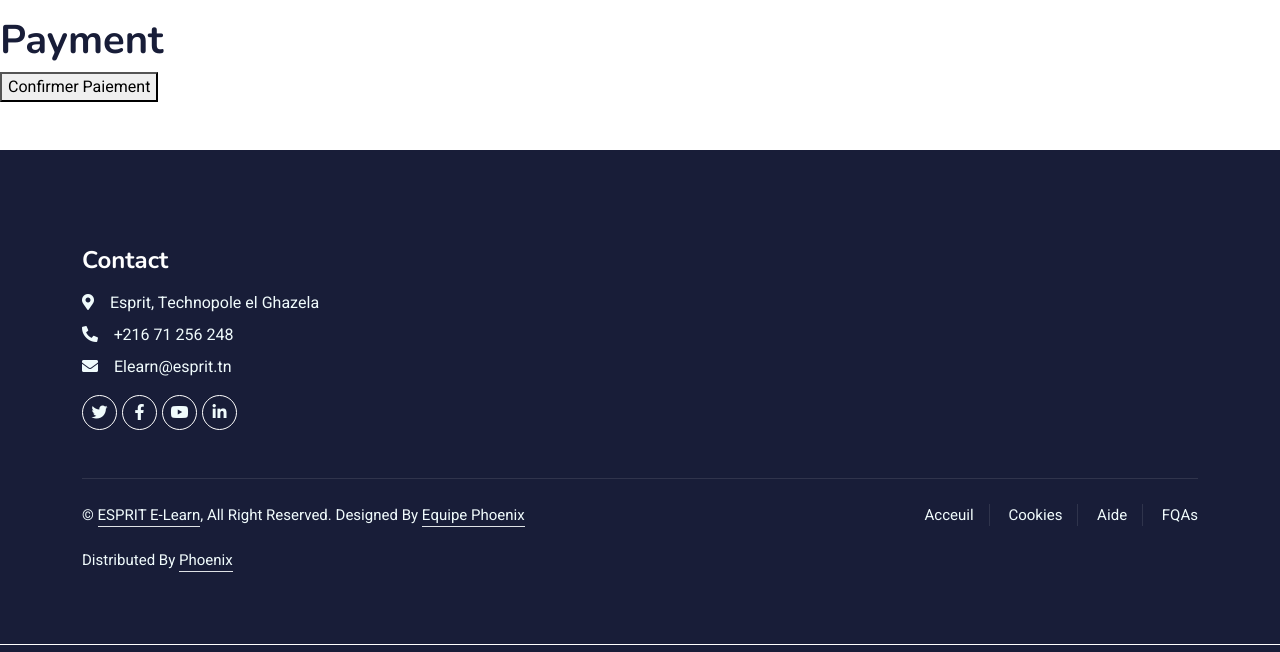
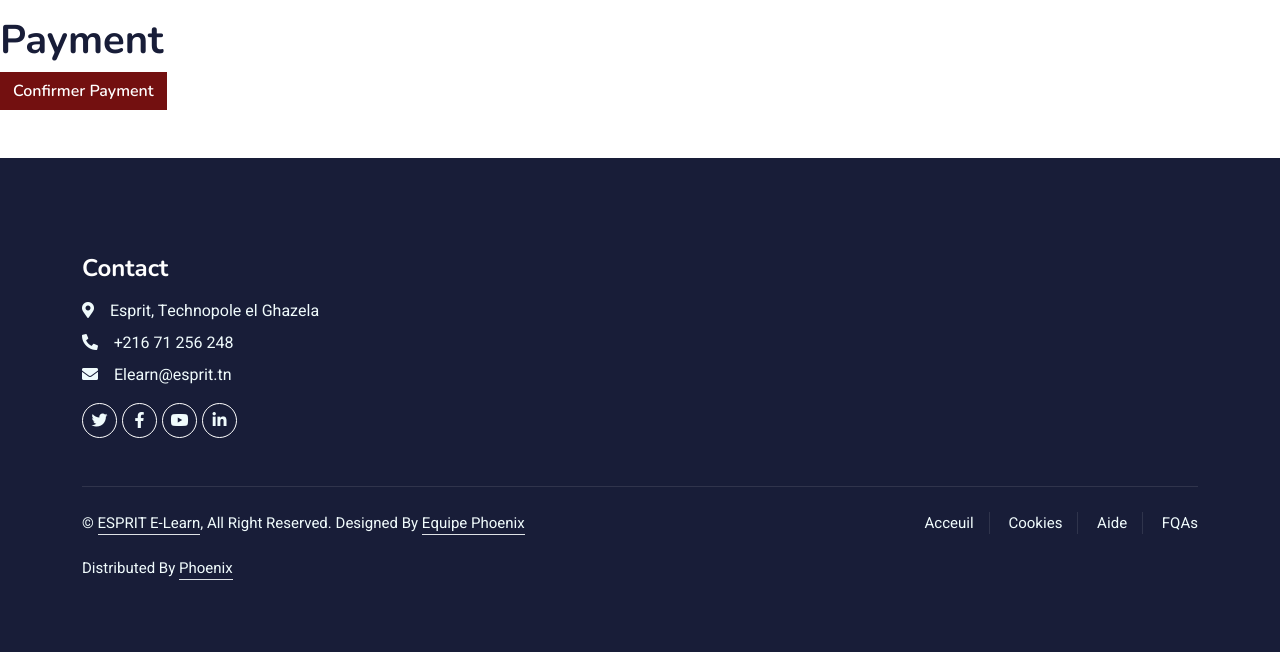
Before and after one commit to rayaabdelhafidh/EspritE-LearnWeb, a Symfony app: template templates/evenement/payment.html.twig in a window 1280 px wide. Shown: the part 155-807 px from the top of the page. Run offline with Twig, Linux system fonts and the light colour scheme; the template is opened without the code that fills it, so the values that code supplies are empty; some libraries are stand-ins or nearby versions.

Commit message:
modif button

```diff
--- a/templates/evenement/indexFront.html.twig
+++ b/templates/evenement/indexFront.html.twig
@@ -53,8 +53,6 @@
     <h1>Evenements ({{ evenements.getTotalItemCount }})</h1>
 
     <br>
-    <a href="{{ path('app_evenement_stat') }}"><button type="submit" class="btn btn-primary">Statistiques</button></a>
-
     <div class="row">
         {% for evenement in evenements %}
             <div class="col-md-3 mb-4 event-card" data-nom="{{ evenement.nomevenement|upper }}">
--- a/templates/evenement/payment.html.twig
+++ b/templates/evenement/payment.html.twig
@@ -15,13 +15,8 @@
         <!-- Used to display form errors -->
         <div id="card-errors" role="alert"></div>
 
-        <button id="submit">
-            <span id="button-text">Confirmer Paiement</span>
-        </button>
+        <button type="submit" class="btn btn-primary">Confirmer Payment</button></a>
     </form>
-<div id="payment-success" style="display: none;">
-        <p>Votre paiement a été effectué avec succès!</p>
-    </div>
     <script>
         var stripe = Stripe('{{ stripe_public_key }}');
         var elements = stripe.elements();
```
